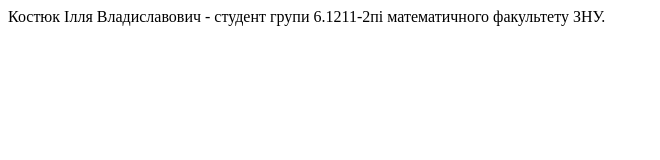
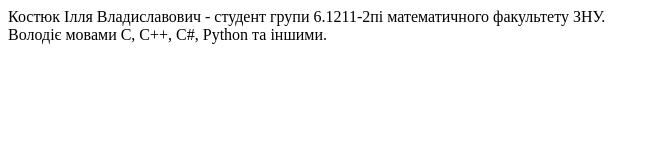
Before and after one commit to Ilia01/Kostiuk_LR4, a plain HTML site: page index.html in a window 1280 px wide. Shown: the whole page, without its empty margins (0-660 px from the left). Drawn offline with Linux system fonts and the light colour scheme.

Commit message:
Added info

```diff
--- a/index.html
+++ b/index.html
@@ -5,5 +5,7 @@
 </head>
 <body>
 Костюк Ілля Владиславович - студент групи 6.1211-2пі математичного факультету ЗНУ.
+<br>
+Володіє мовами C, C++, C#, Python та іншими.
 </body>
 </html>
```
